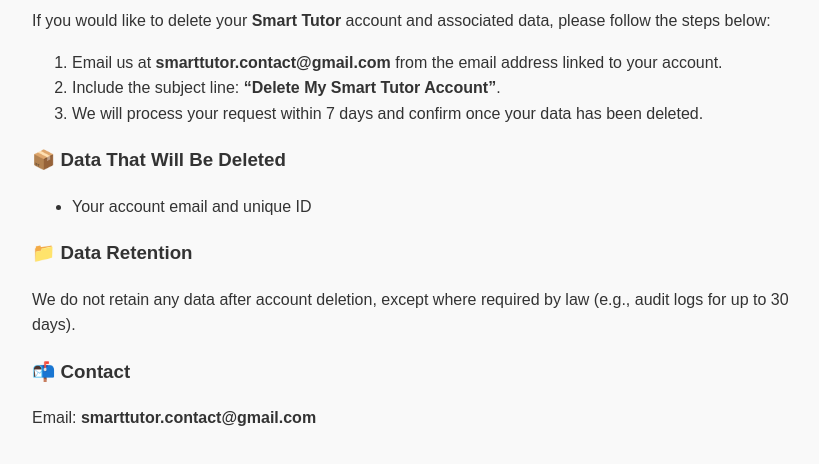
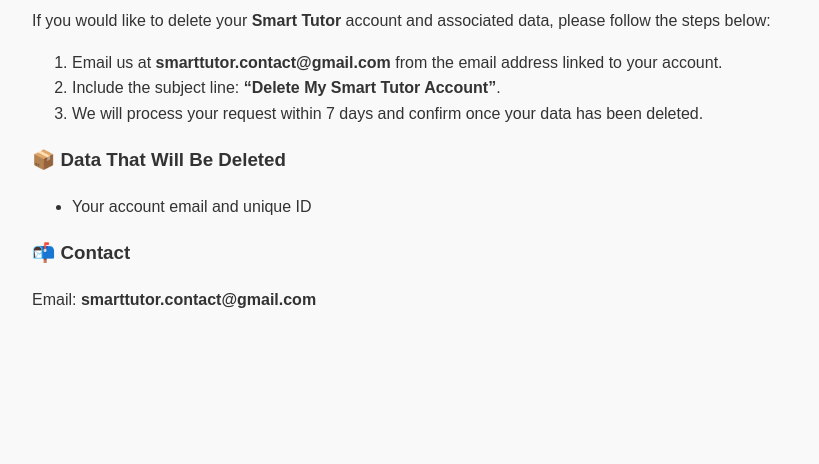
Before and after one commit to chakshu31/delete-user-smart-tutor, a plain HTML site: page index.html in a window 1280 px wide. Shown: the part 118-582 px from the top of the page, without its empty margins (208-1027 px from the left). Drawn offline with Linux system fonts and the light colour scheme.

Commit message:
Update index.html

```diff
--- a/index.html
+++ b/index.html
@@ -37,8 +37,6 @@
     <liAny settings or preferences saved in our database</li>
   </ul>
 
-  <h3>📁 Data Retention</h3>
-  <p>We do not retain any data after account deletion, except where required by law (e.g., audit logs for up to 30 days).</p>
 
   <h3>📬 Contact</h3>
   <p>Email: <strong>smarttutor.contact@gmail.com</strong></p>
```
